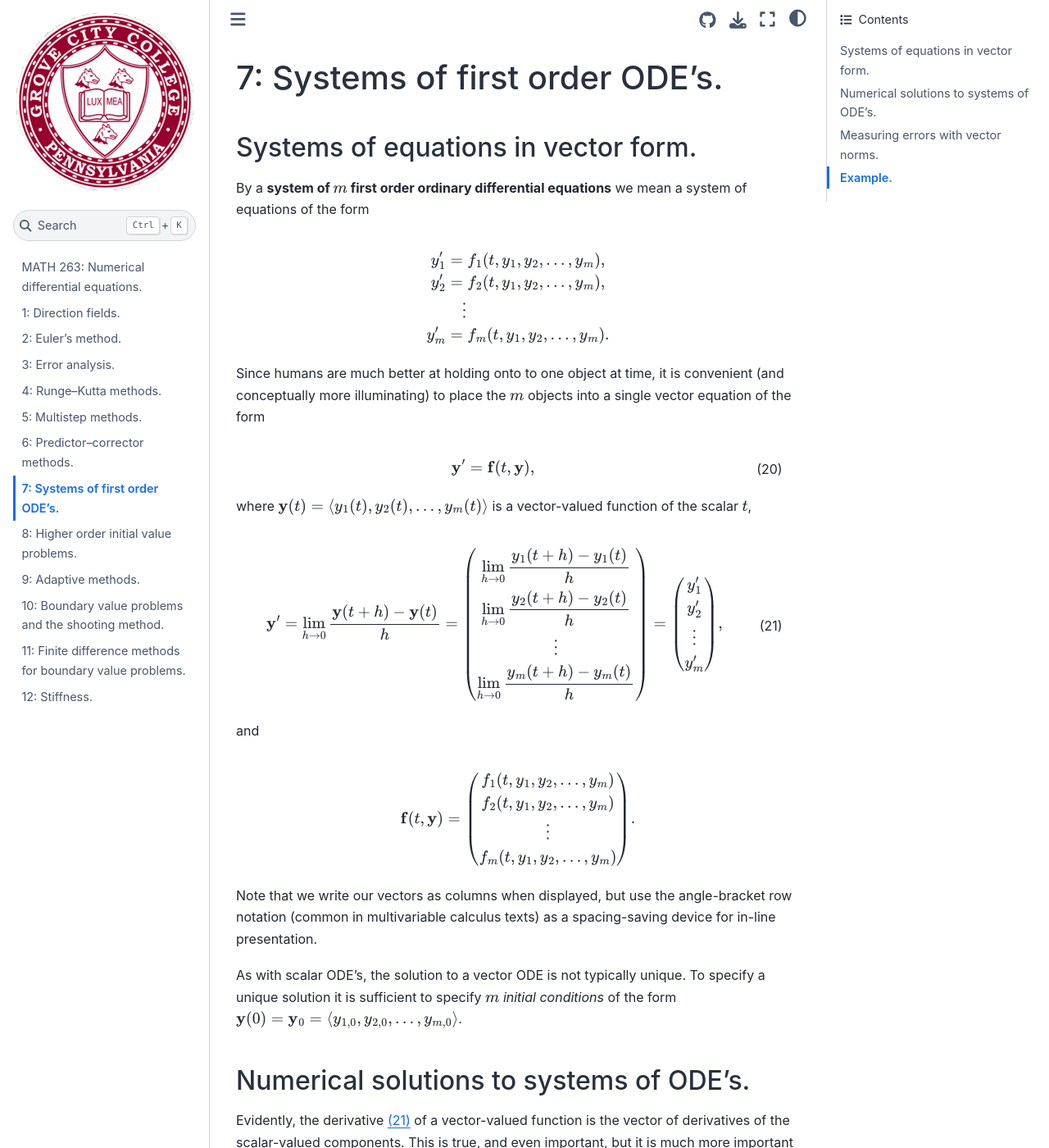
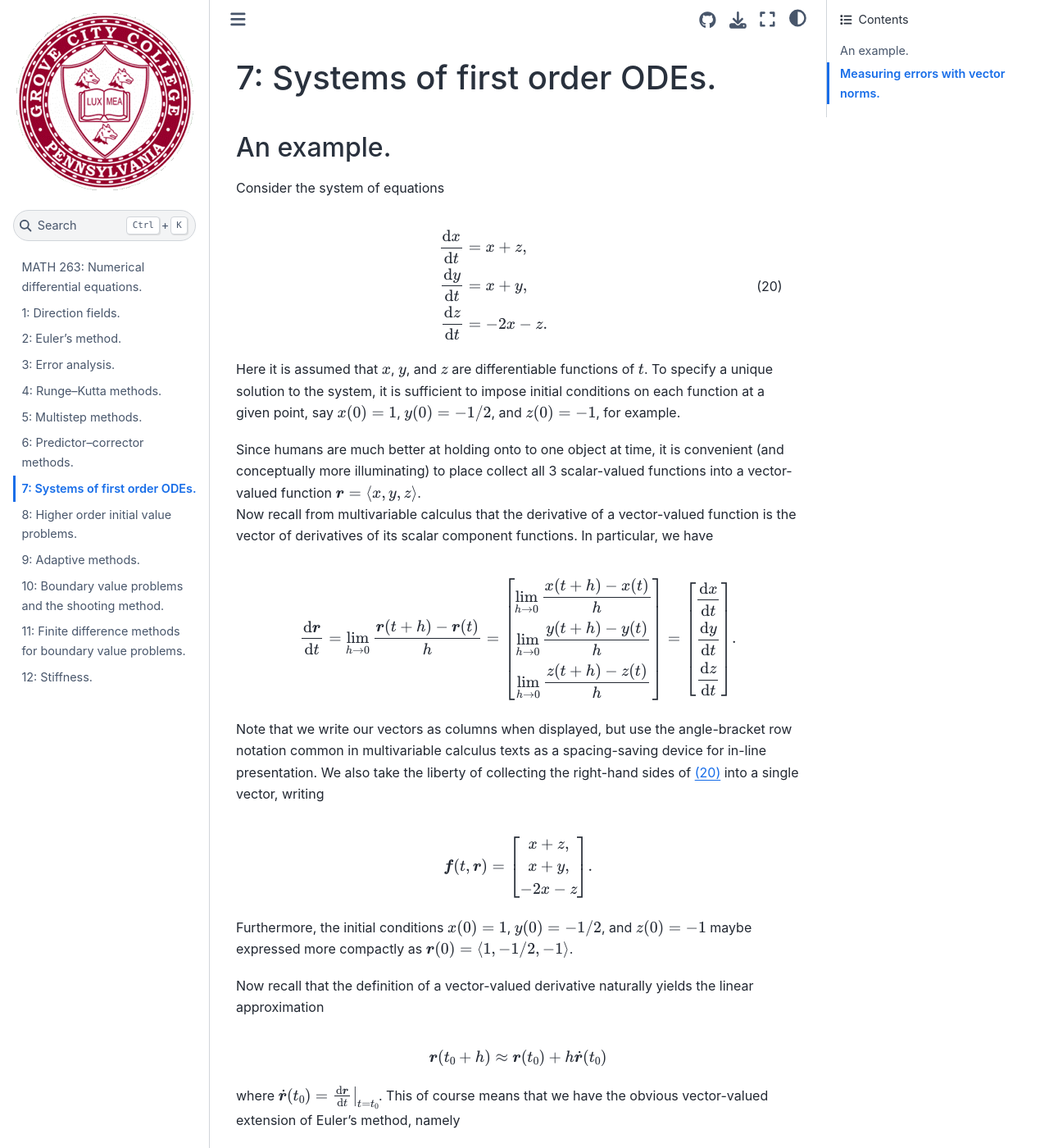
Before and after one commit to ethancsmith/math263-notes, a Jupyter Book: the page built from 07-systems_of_odes.md, in a window 1280 px wide and 1400 px high. Shown: the whole window at 82% size. Built offline with Jupyter Book 1.0.4 settings and Sphinx 7.4.7 and the Sphinx Book theme 1.1.4, drawn with Linux system fonts in a browser that asks for light colours; some of the changed text lies outside the part shown.

Commit message:
rewrites lecture notes on systems

````diff
--- a/07-systems_of_odes.md
+++ b/07-systems_of_odes.md
@@ -11,103 +11,193 @@
   name: python3
 ---
 
-# 7: Systems of first order ODE's.
+# 7: Systems of first order ODEs.
 
 +++
 
-## Systems of equations in vector form.
+## An example.
 
-By a **system of $m$ first order ordinary differential equations** we mean a system of equations of the form
+Consider the system of equations
 ```{math}
-y_1' &= f_1(t, y_1, y_2, \dots, y_m),\\
-y_2' &= f_2(t, y_1, y_2, \dots, y_m),\\
-&\quad \vdots\\
-y_m' &= f_m(t, y_1, y_2, \dots, y_m).
+:label: first-order-system-example
+\frac{\mathrm{d}x}{\mathrm{d}t} &= x + z,\\
+\frac{\mathrm{d}y}{\mathrm{d}t} &= x + y,\\
+\frac{\mathrm{d}z}{\mathrm{d}t} &= -2x - z.
 ```
-Since humans are much better at holding onto to one object at time, it is convenient (and conceptually more illuminating) to place the $m$ objects into a single vector equation of the form
-```{math}
-:label: first-order-vector-ode
-\mathbf{y}' = \mathbf{f}(t, \mathbf{y}),
-```
-where $\mathbf{y}(t) = \langle y_1(t), y_2(t), \dots, y_m(t)\rangle$ is a vector-valued function of the scalar $t$,
-```{math}
-:label: vector-derivative
-\mathbf{y}' %= \frac{\mathrm{d}\mathbf{y}}{\mathrm{d} t}
-=\lim_{h\to 0}\frac{\mathbf{y}(t+h) - \mathbf{y}(t)}{h}
-= \begin{pmatrix}
-\displaystyle\lim_{h\to 0}\frac{y_1(t+h) - y_1(t)}{h}\\
-\displaystyle\lim_{h\to 0}\frac{y_2(t+h) - y_2(t)}{h}\\
-\vdots\\
-\displaystyle\lim_{h\to 0}\frac{y_m(t+h) - y_m(t)}{h}
-\end{pmatrix}
-=\begin{pmatrix}
-y_1'\\
-y_2'\\
-\vdots\\
-y_m'
-\end{pmatrix},
-```
-and
+Here it is assumed that $x$, $y$, and $z$ are differentiable functions of $t$.
+To specify a unique solution to the system, it is sufficient to impose initial conditions on each function at a given point, say $x(0) = 1$, $y(0) = -1/2$, and $z(0) = -1$, for example.
+
+Since humans are much better at holding onto to one object at time, it is convenient (and conceptually more illuminating) to place collect all 3 scalar-valued functions into a vector-valued function $\boldsymbol r = \langle x, y, z\rangle$.
+Now recall from multivariable calculus that the derivative of a vector-valued function is the vector of derivatives of its scalar component functions.
+In particular, we have
 \begin{equation*}
-\mathbf{f}(t, \mathbf{y}) =
-\begin{pmatrix}
-f_1(t, y_1, y_2, \dots, y_m)\\
-f_2(t, y_1, y_2, \dots, y_m)\\
-\vdots\\
-f_m(t, y_1, y_2, \dots, y_m)
-\end{pmatrix}.
+\frac{\mathrm{d}\boldsymbol r}{\mathrm{d}t}
+= \lim_{h\to 0}\frac{\boldsymbol r(t+h) - \boldsymbol r(t)}{h}
+= \begin{bmatrix}
+\displaystyle\lim_{h\to 0}\frac{x(t+h) - x(t)}{h}\\
+\displaystyle\lim_{h\to 0}\frac{y(t+h) - y(t)}{h}\\
+\displaystyle\lim_{h\to 0}\frac{z(t+h) - z(t)}{h}
+\end{bmatrix}
+=\begin{bmatrix}
+\displaystyle\frac{\mathrm{d}x}{\mathrm{d}t}\\
+\displaystyle\frac{\mathrm{d}y}{\mathrm{d}t}\\
+\displaystyle\frac{\mathrm{d}z}{\mathrm{d}t}
+\end{bmatrix}.
 \end{equation*}
-Note that we write our vectors as columns when displayed, but use the angle-bracket row notation (common in multivariable calculus texts) as a spacing-saving device for in-line presentation.
+Note that we write our vectors as columns when displayed, but use the angle-bracket row notation common in multivariable calculus texts as a spacing-saving device for in-line presentation.
+We also take the liberty of collecting the right-hand sides of {eq}`first-order-system-example` into a single vector, writing
+\begin{equation*}
+\boldsymbol f(t, \boldsymbol r) = \begin{bmatrix}
+x + z,\\
+x + y,\\
+-2x - z
+\end{bmatrix}.
+\end{equation*}
+Furthermore, the initial conditions $x(0) = 1$, $y(0) = -1/2$, and $z(0) = -1$ maybe expressed more compactly as $\boldsymbol r(0) = \langle 1, -1/2, -1\rangle$.
 
-As with scalar ODE's, the solution to a vector ODE is not typically unique.  To specify a unique solution it is sufficient to specify $m$ _initial conditions_ of the form $\mathbf{y}(0) = \mathbf{y}_0 = \langle y_{1,0}, y_{2,0}, \dots, y_{m,0}\rangle$.
-
-+++
-
-## Numerical solutions to systems of ODE's.
-
-Evidently, the derivative {eq}`vector-derivative` of a vector-valued function is the vector of derivatives of the scalar-valued components.  This is true, and even important, but it is much more important that the derivative is defined as a limit in precisely the same way as for the scalar theory.  That means that much of what we already know about the scalar theory continues to work for vectors.  In particular, linearization looks exactly the same.  To see this, we just note that if $h$ is small, then
-```{math}
-:label: approx-vector-derivative
-\mathbf{y}'(t) \approx \frac{\mathbf{y}(t+h) - \mathbf{y}(t)}{h}.
-```
-Now, solving {eq}`approx-vector-derivative` for $\mathbf{y}(t+h)$ yields the usual linear approximation
+Now recall that the definition of a vector-valued derivative naturally yields the linear approximation
 \begin{equation*}
-\mathbf{y}(t+h) \approx \mathbf{y}(t) + h\mathbf{y}'(t).
+\boldsymbol r(t_0+h) \approx \boldsymbol r(t_0) + h\dot{\boldsymbol r}(t_0)
 \end{equation*}
-Since linearization works — and looks exactly the same, Euler's method works — and looks exactly the same.  In particular, to numerically approximate a solution to the first order IVP
-```{math}
-:label: first-order-vector-ivp
-\mathbf{y}' &= \mathbf{f}(t, \mathbf{y})\\
-\mathbf{y}(t_0) &= \mathbf{y}_0
-```
-we have the (vectorized) **forward Euler method**
-```{math}
-:label: vector-forward-euler
-\mathbf{y}_{i+1} = \mathbf{y}_i + h \mathbf{f}(t_i, \mathbf{y}_i).
-```
-For those less familiar with vector arithmetic (or those interested in implementing the method in a low-level programming language) we note that the above vector formula is equivalent to the $m$ scalar formulas
+where $\dot{\boldsymbol r}(t_0) = \frac{\mathrm{d}\boldsymbol r}{\mathrm{d}t}\big|_{t=t_0}$.
+This of course means that we have the obvious vector-valued extension of Euler's method, namely
+\begin{equation*}
+\boldsymbol r_{i+1} = \boldsymbol r_i + h \boldsymbol f(t_i, \boldsymbol r_i).
+\end{equation*}
+Appropriately replacing scalar-valued functions by vector-valued function, we can write down vector-valued versions of all of our numerical methods.
+For example, the vector-valued extension of RK4 is simply
+\begin{equation*}
+\boldsymbol r_{i+1} = \boldsymbol r_i +
+    \frac{h}{6}\big(\boldsymbol k_1 + 2\boldsymbol k_2 + 2\boldsymbol k_3 + \boldsymbol k_4\big),
+\end{equation*}
+where
 \begin{align*}
-y_{1, i+1} &= y_{1,i} + h f_1(t_i, y_{1, i}, y_{2, i}, \dots, y_{m, i}),\\
-y_{2, i+1} &= y_{2,i} + h f_2(t_i, y_{1, i}, y_{2, i}, \dots, y_{m, i}),\\
-&\quad \vdots\\
-y_{m, i+1} &= y_{m,i} + h f_m(t_i, y_{1, i}, y_{2, i}, \dots, y_{m, i}).
+\boldsymbol k_1 &= \boldsymbol f(t_i, \boldsymbol r_i),\\
+\boldsymbol k_2 &= \boldsymbol f\big(t_i + h/2, \boldsymbol r_i + h\boldsymbol k_1/2\big),\\
+\boldsymbol k_3 &= \boldsymbol f\big(t_i + h/2, \boldsymbol r_i + h\boldsymbol k_2/2\big),\\
+\boldsymbol k_4 &= \boldsymbol f(t_i + h, \boldsymbol r_i + h\boldsymbol k_3).
 \end{align*}
 
-Fortunately, many higher-level software packages (e.g., NumPy) have built-in routines and overloaded operators for manipulating vectors as though they were scalars.  Since we were careful with our numerical method implementations, this means that our code already works for systems of ODE's.  All we need to do is feed the routines appropriately shaped arrays.
+Fortunately, many higher-level software packages (e.g., NumPy) have built-in routines and overloaded operators for manipulating vectors as though they were scalars.
+Since we were careful with our numerical method implementations, this means that our code already works for systems of ODE's.  All we need to do is feed the routines appropriately shaped arrays.
+We demonstrate this below for the system {eq}`first-order-system-example`.
 
-+++
+```{code-cell}
+# load modules
+import matplotlib.pyplot as plt
+import numpy as np
+from numpy import pi
+import sympy
+from tabulate import tabulate
+
+import math263
+```
+
+```{code-cell}
+# define IVP parameters
+f = lambda t, r: np.array([r[0] + r[2], r[0] + r[1], -2 * r[0] - r[2]])
+a, b = 0, 2 * pi
+r0 = np.array([1, -1 / 2, -1])
+
+# solve with Euler and RK4 methods
+n = 10
+ti, r_euler = math263.euler(f, a, b, r0, n)
+ti, r_rk4 = math263.rk4(f, a, b, r0, n)
+```
+
+```{code-cell}
+# make various plots for each method combined into one figure
+plt.style.use("dark_background")
+fig = plt.figure()
+fig.set_size_inches(10, 7.5)
+fig.suptitle(
+    r"$\frac{\mathrm{d}\boldsymbol{r}}{\mathrm{d}t} = \langle x+z, x+y, -2x-z\rangle$, "
+    r"$\boldsymbol{r}(0) = \langle 1, -1/2, -1\rangle$"
+)
+
+ax = fig.add_subplot(2, 2, 1)
+xi = r_euler[:, 0]
+yi = r_euler[:, 1]
+zi = r_euler[:, 2]
+ax.plot(ti, xi, "ro:", label=r"$x$")
+ax.plot(ti, yi, "go:", label=r"$y$")
+ax.plot(ti, zi, "bo:", label=r"$z$")
+ax.set_title("Euler solution")
+ax.set_xlabel(r"$t$")
+ax.grid(True)
+ax.legend()
+
+ax = fig.add_subplot(2, 2, 3, projection="3d")
+ax.plot(
+    xi,
+    yi,
+    zi,
+    "o:",
+    color="purple",
+    label=r"$\mathbf{r}(t)=\langle x(t), y(t), z(t)\rangle$",
+)
+ax.set_xlabel(r"$x$")
+ax.set_ylabel(r"$y$")
+ax.set_zlabel(r"$z$")
+ax.legend()
+box = ax.get_position()
+box.x0 -= 0.1
+ax.set_position(box)
+ax.set_box_aspect(aspect=None, zoom=0.95)
+ax.grid(True)
+
+ax = fig.add_subplot(2, 2, 2)
+xi = r_rk4[:, 0]
+yi = r_rk4[:, 1]
+zi = r_rk4[:, 2]
+ax.plot(ti, xi, "ro:", label=r"$x$")
+ax.plot(ti, yi, "go:", label=r"$y$")
+ax.plot(ti, zi, "bo:", label=r"$z$")
+ax.set_title("RK4 solution")
+ax.set_xlabel(r"$t$")
+ax.grid(True)
+ax.legend()
+
+ax = fig.add_subplot(2, 2, 4, projection="3d")
+ax.plot(
+    xi,
+    yi,
+    zi,
+    "o:",
+    color="purple",
+    label=r"$\mathbf{r}(t)=\langle x(t), y(t), z(t)\rangle$",
+)
+ax.set_xlabel(r"$x$")
+ax.set_ylabel(r"$y$")
+ax.set_zlabel(r"$z$")
+ax.legend()
+box = ax.get_position()
+box.x0 -= 0.1
+ax.set_position(box)
+ax.set_box_aspect(aspect=None, zoom=0.95)
+ax.grid(True)
+
+plt.show()
+```
 
 ## Measuring errors with vector norms.
 
+Suppose more generally that $\boldsymbol r = \langle x_1, \dots, x_m\rangle$, and we seek a solution to the IVP
+```{math}
+:label: first-order-vector-ivp-normal-form
+\frac{\mathrm d\boldsymbol r}{\mathrm dt} &= f(t, \boldsymbol r)\\
+\boldsymbol r(a) &= \boldsymbol r_0
+```
+over the $t$-interval $[a, b]$.
 To understand errors in higher-dimensional spaces it is helpful to establish the concept of a vector norm.
 
 ```{prf:definition}
-Suppose that $\boldsymbol v = \langle x_1,\dots, x_n\rangle$ is a vector in $n$-dimensional (real or complex) space.
-The **$p$-norm** of $\boldsymbol v$ is nonnegative real number
+Suppose that $\boldsymbol v = \langle v_1,\dots, v_n\rangle$ is a vector in $n$-dimensional (real or complex) space.
+The **$p$-norm** of $\boldsymbol v$ is the nonnegative real number
 \begin{equation*}
 |\boldsymbol v|_p = \begin{cases}
-\displaystyle\left(\sum_{i=1}^n |x_i|^p\right)^{1/p} & \text{if } p\in (0,\infty),\\
-\max\{|x_i| : 1\le i\le n\} & \text{if } p = \infty.
+\displaystyle\left(\sum_{i=1}^n |v_i|^p\right)^{1/p} & \text{if } p\in (0,\infty),\\
+\displaystyle\max_{1\le i\le n}\{|v_i|\} & \text{if } p = \infty.
 \end{cases}
 \end{equation*}
 ```
@@ -120,73 +210,24 @@
 However, there are many situations where the vector $\boldsymbol v$ is just an "artificial" construct holding a bunch of disparate scalars together for easy manipulation.
 In such cases, it probably makes more sense to measure distances with the $\infty$-norm.
 
-```{prf:definition}
-Let $p\in (0,\infty]$, and let $\boldsymbol v$, $\boldsymbol w$ be vector-valued functions of the scalar $t$.
-We say that $\boldsymbol v$ is **at most the order of $\boldsymbol w$ as $t$ tends toward $a$**,
-and we write $\boldsymbol v(t) = O\big(\boldsymbol w(t)\big)$ as $t\to a$,
-provided that there exist constants $c,\delta>0$ so that
-\begin{equation*}
-|\boldsymbol v(t)|_p \le c|\boldsymbol w(t)|_p
-\end{equation*}
-for all $t$ so that $0<|t-a|<\delta$.
-```
-
-+++
-
-## Example.
-
-Consider the system of first order ordinary differential equations
-```{math}
-\frac{\mathrm{d}x}{\mathrm{d}t} &= x + z,\\
-\frac{\mathrm{d}y}{\mathrm{d}t} &= x + y,\\
-\frac{\mathrm{d}z}{\mathrm{d}t} &= -2x - z
-```
-together with the initial conditions $x(0) = 1$, $y(0) = -1/2$, and $z(0) = -1$.
-Writing $\mathbf r = \langle x, y, z\rangle$ for the solution, we may repackage the system in vector form, writing
-```{math}
-\frac{\mathrm{d}\mathbf{r}}{\mathrm{d} t}
-&= \begin{pmatrix} x + z\\ x + y\\ -2x - z \end{pmatrix},\\
-\mathbf{r}(0) & = \begin{pmatrix} 1\\ -1/2\\ 1\end{pmatrix}.
-```
-First we solve the system symbolically with SymPy.
+Since {eq}`first-order-system-example` can be solved analytically, we solve the system with SymPy.
+We then compute the absolute error in our RK4 solution at each step $i$ with both the 2-norm and the $\infty$-norm.
 
 ```{code-cell}
-import matplotlib.pyplot as plt
-import numpy as np
-from numpy import pi
-import sympy
-from tabulate import tabulate
-
-import math263
-
 # solve the IVP symbolically with the sympy library
 t = sympy.Symbol("t")
 x = sympy.Function("x")
 y = sympy.Function("y")
 z = sympy.Function("z")
-ode_rhs = [x(t) + z(t), x(t) + y(t), -2 * x(t) - z(t)]
 ode = [
-    sympy.Eq(x(t).diff(t), ode_rhs[0]),
-    sympy.Eq(y(t).diff(t), ode_rhs[1]),
-    sympy.Eq(z(t).diff(t), ode_rhs[2]),
+    sympy.Eq(x(t).diff(t), x(t) + z(t)),
+    sympy.Eq(y(t).diff(t), x(t) + y(t)),
+    sympy.Eq(z(t).diff(t), -2 * x(t) - z(t)),
 ]
 a, b = 0, 2 * pi
 soln = sympy.dsolve(
     ode, [x(t), y(t), z(t)], ics={x(a): 1, y(a): sympy.Rational(-1, 2), z(a): -1}
 )
-soln_rhs = sympy.Matrix([eq.rhs for eq in soln])
-
-print("The exact symbolic solution to the IVP is")
-display(soln[0])
-display(soln[1])
-display(soln[2])
-display(soln)
-```
-
-Next we plot the solution in $xyz$-space.
-
-```{code-cell}
-plt.style.use("dark_background")
 
 # lambdify the symbolic solution
 sym_x = sympy.lambdify(t, soln[0].rhs, modules=["numpy"])
@@ -194,49 +235,7 @@
 sym_z = sympy.lambdify(t, soln[2].rhs, modules=["numpy"])
 tvals = np.linspace(a, b, num=40)
 
-# plot symbolic solution with matplotlib.pyplot
-fig, ax = plt.subplots(subplot_kw=dict(projection="3d"))
-fig.set_size_inches(8, 8)
-ax.plot(
-    sym_x(tvals),
-    sym_y(tvals),
-    sym_z(tvals),
-    "b",
-    label=r"$\mathbf{r}(t)=\langle x(t), y(t), z(t)\rangle$",
-)
-ax.set_xlabel(r"$x$")
-ax.set_ylabel(r"$y$")
-ax.set_zlabel(r"$z$")
-ax.set_title(
-    r"$\frac{\mathrm{d}\mathbf{r}}{\mathrm{d}t} = \langle$"
-    f"${sympy.latex(ode_rhs[0])}$, ${sympy.latex(ode_rhs[1])}$, ${sympy.latex(ode_rhs[2])}$"
-    r"$\rangle$, $\mathbf{r}(0) = \langle 1, -1/2, -1\rangle$"
-)
-ax.set_box_aspect(aspect=None, zoom=0.85)
-ax.legend(loc="upper right")
-ax.grid(True)
-```
-
-Now we compute a numerical solution with RK4 and plot it along with the symbolic solution.
-
-```{code-cell}
-# define IVP parameters
-f = lambda t, r: np.array([r[0] + r[2], r[0] + r[1], -2 * r[0] - r[2]])
-a, b = 0, 2 * pi
-r0 = np.array([1, -1 / 2, -1])
-
-n = 10
-(ti, r_rk4) = math263.rk4(f, a, b, r0, n)
-
-plt.figure(fig)
-ax.plot(r_rk4[:, 0], r_rk4[:, 1], r_rk4[:, 2], "ro:", label="RK4")
-ax.legend(loc="upper right")
-plt.show()
-```
-
-Finally, we compute the absolute and relative errors at each mesh point in $t$-space using both the $2$-norm and the $\infty$-norm.
-
-```{code-cell}
+# tabulate errors for RK4
 rvals = np.c_[sym_x(ti), sym_y(ti), sym_z(ti)]
 error_vecs = rvals - r_rk4
 p = 2
@@ -245,6 +244,13 @@
 table = np.c_[ti, errors_2, errors_inf]
 print(f"Global {p}-norm and infinity-norm errors for RK4 solution.")
 hdrs = ["i", "t_i", "|r(t_i) - r_i|_2", "|r(t_i) - r_i|_inf"]
-print(tabulate(table, hdrs, tablefmt="mixed_grid",
-    floatfmt=["0.0f", "0.5f", "0.5e", "0.5e"], showindex=True))
+print(
+    tabulate(
+        table,
+        hdrs,
+        tablefmt="mixed_grid",
+        floatfmt=["0.0f", "0.5f", "0.5e", "0.5e"],
+        showindex=True,
+    )
+)
 ```
````
